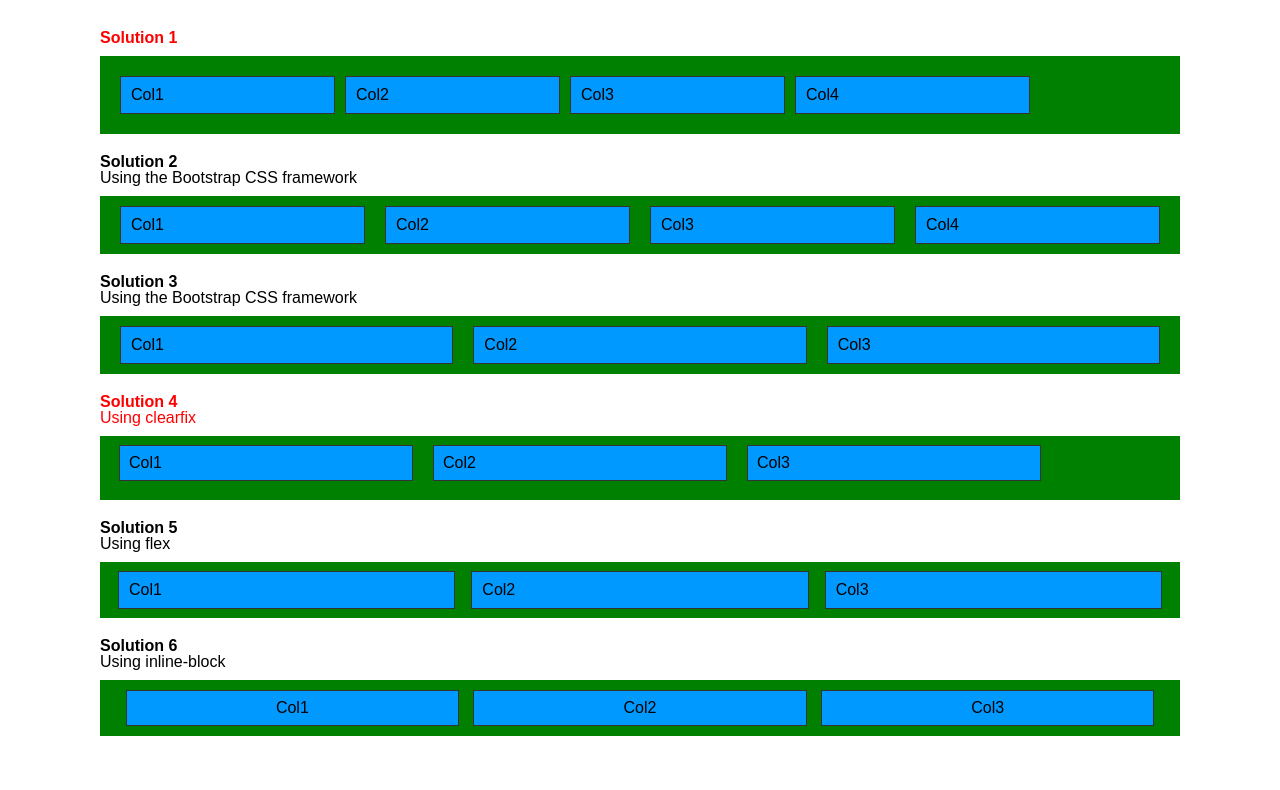
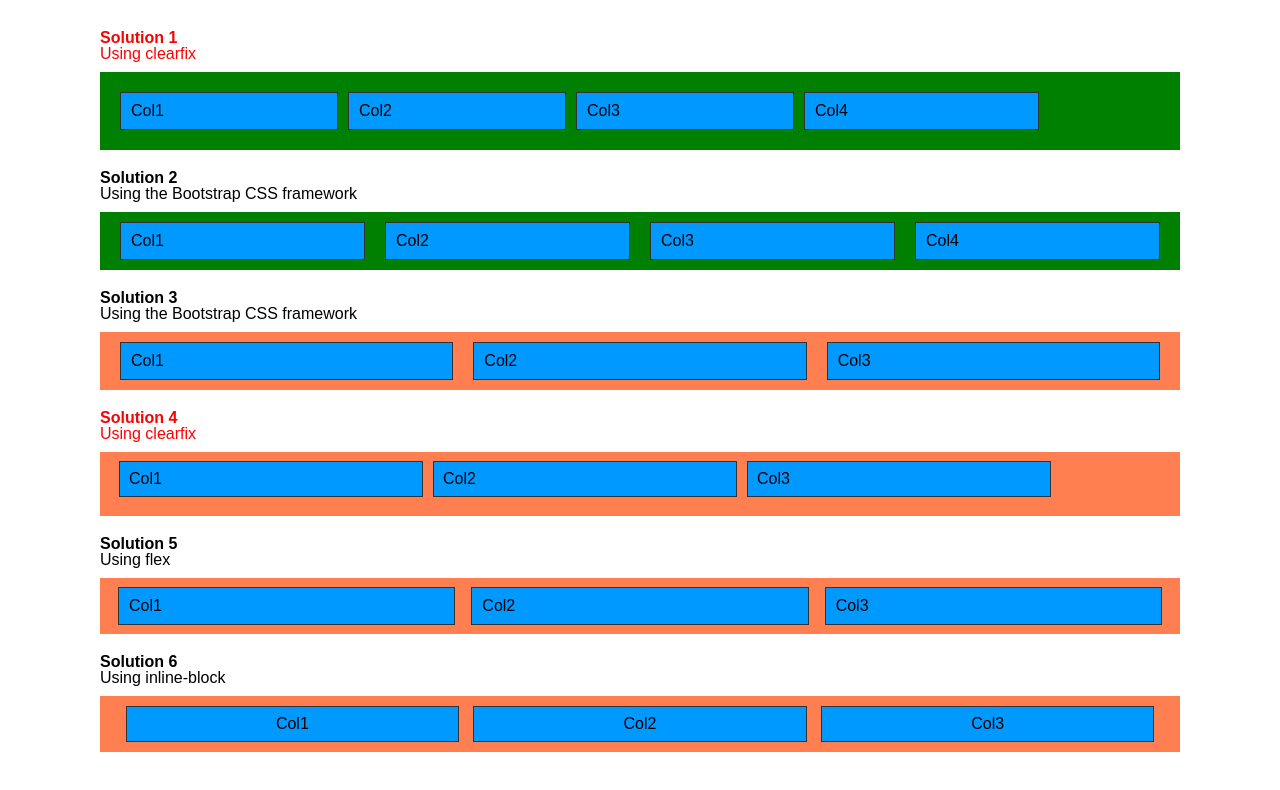
Before and after one commit to mintcollege/2021-01-webdesign, a plain HTML site: page 2021-02-01-mth/solutions/sol2.html in a window 1280 px wide. Drawn offline with Linux system fonts and the light colour scheme.

Commit message:
Change colors

```diff
--- a/2021-02-01-mth/solutions/sol2.html
+++ b/2021-02-01-mth/solutions/sol2.html
@@ -14,6 +14,7 @@
     <section>
         <header class="text-red">
             <h2>Solution 1</h2>
+            <p>Using clearfix</p>
         </header>
         <div id="sol1">
             <div class="wrapper">
--- a/2021-02-01-mth/solutions/styles.css
+++ b/2021-02-01-mth/solutions/styles.css
@@ -4,13 +4,15 @@ header {margin-bottom:10px;}
 main {padding: 30px 100px;}
 .text-red {color:red}
 
-#sol1, #sol2, #sol3, #sol4, #sol5, #sol6 {background:green; margin-bottom:20px;}
+#sol1, #sol2, #sol3, #sol4, #sol5, #sol6 {margin-bottom:20px;}
+#sol1, #sol2 {background:green;}
+#sol3, #sol4, #sol5, #sol6 {background:coral;}
 #sol4 {padding:9px;}
 #sol5 {padding:9px 18px;}
 
 #sol1 .wrapper {padding:20px 20px 10px;}
-#sol1 .col {float:left; background:#09F; width:193px; border:1px solid #333; margin:0 10px 10px 0; padding:10px;}
-#sol1 .col:last-child {width:213px; border-right:1px solid #333; margin-right:0; }
+#sol1 .col {float:left; background:#09F; width:196px; border:1px solid #333; margin:0 10px 10px 0; padding:10px;}
+#sol1 .col:last-child {width:213px; border-right:1px solid #333; margin-right:0;}
 
 #sol2 .row, #sol3 .row {margin:0 10px;}
 #sol2 .row div, #sol3 .row div {padding:10px;}
@@ -19,10 +21,11 @@ main {padding: 30px 100px;}
 
 #sol4 .col {float:left; width:314px;}
 #sol4 .col div {background:#09F; margin:0 10px 10px; border:1px solid #333; padding:9px;}
+#sol4 .col div:last-child {margin-right:0;}
 
 #sol5 .wrapper {display:grid; grid-template-columns:repeat(3, 1fr); grid-gap:1rem;}
 #sol5 .col {display:flex; flex-direction:column;justify-content:space-between; background:#09F; border:1px solid #333; padding:10px;}
 
 #sol6 {text-align:center; padding-top:10px;}
 #sol6 .col {display:inline-block; background:#09F; border:1px solid #333; padding:9px; margin-bottom:10px; width:29%;}
-#sol6 .col:first-child + .col {margin:0 10px;}
+#sol6 .col:first-child + div {margin:0 10px;}
```
